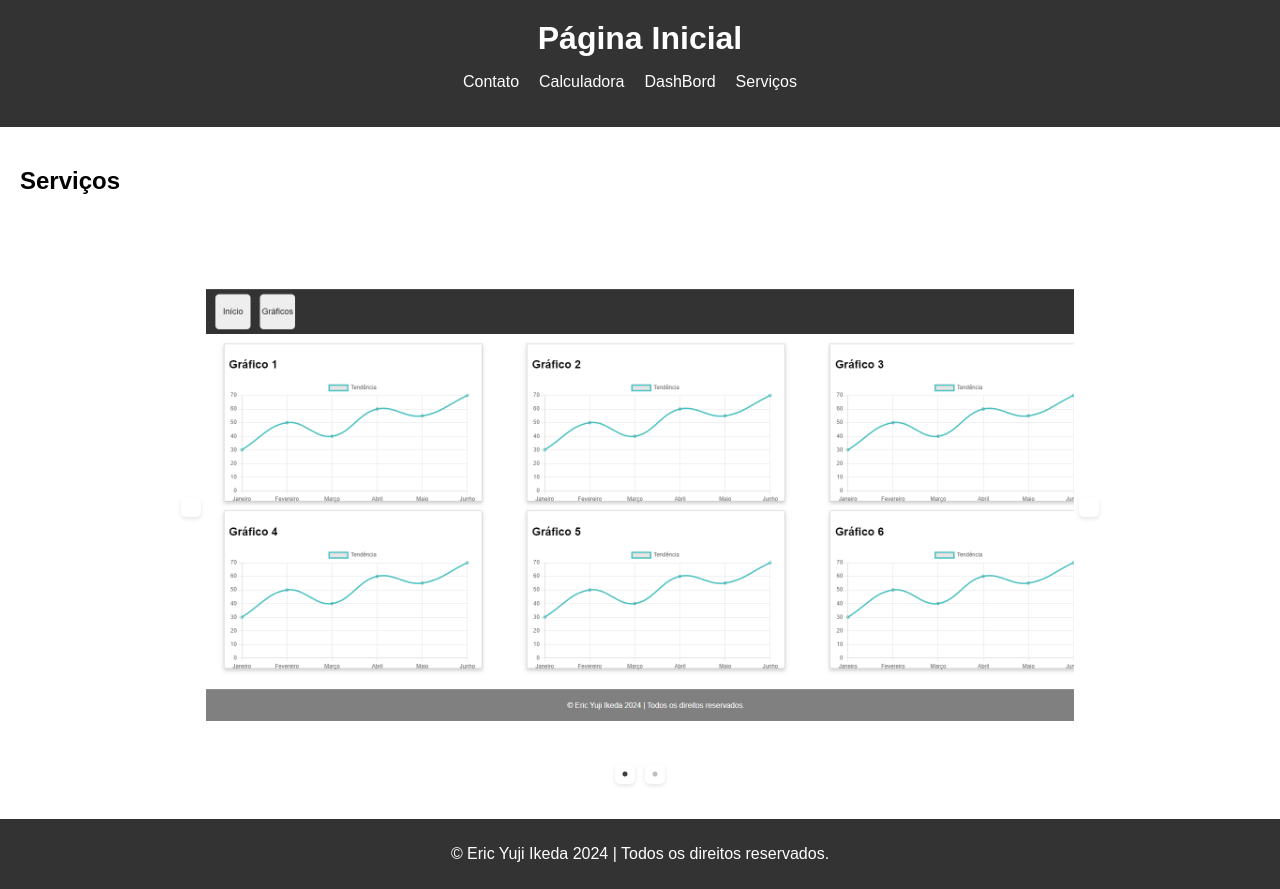
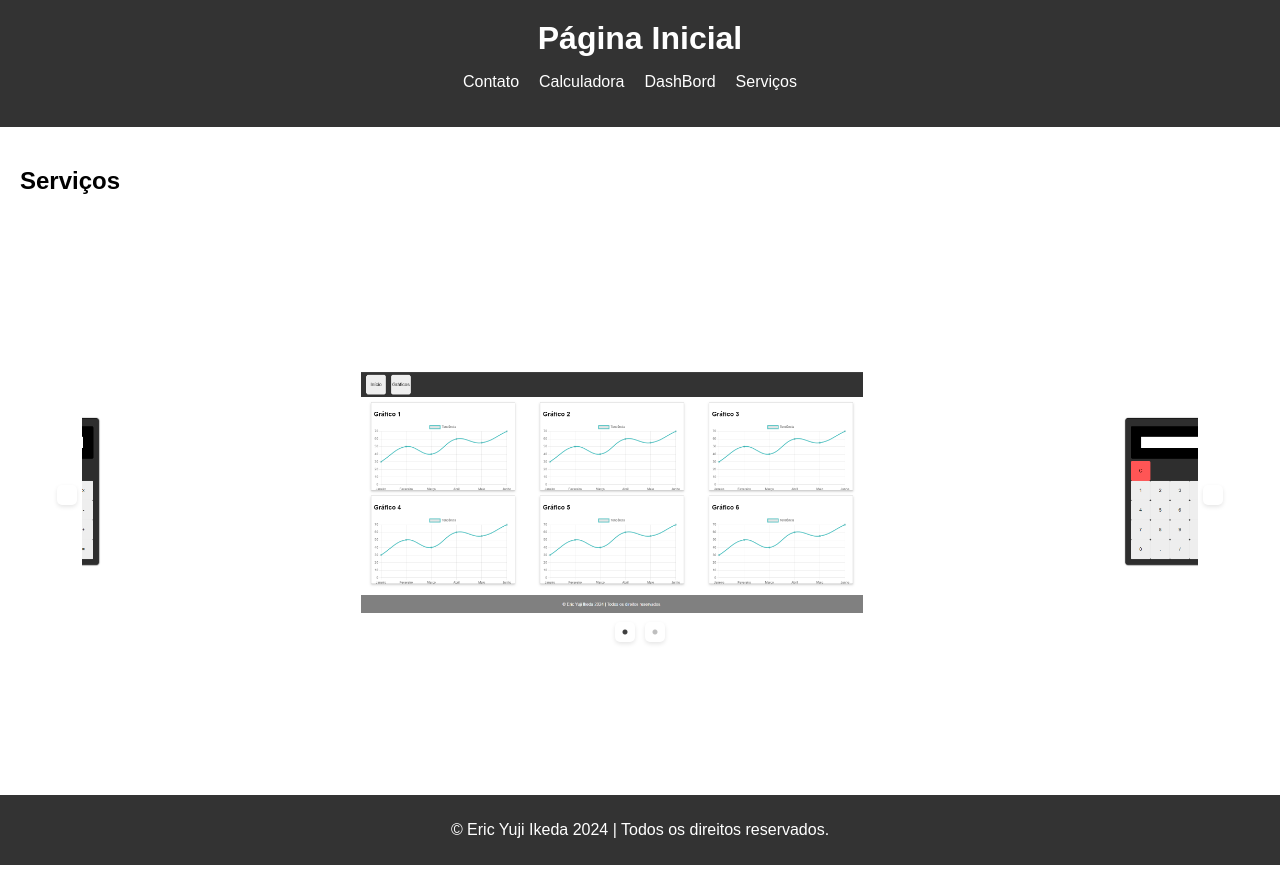
Before and after one commit to ikedayuji/Projeto_Solo_FrontEnd_React, a React (Create React App) app: page / in a window 1280 px wide. After the commit the page ends 865 px from the top, so only its background shows below. Built offline with nearby package versions, Linux system fonts and the light colour scheme.

Commit message:
Projeto v4.1 - Melhoria no Carrossel

```diff
--- a/src/App.js
+++ b/src/App.js
@@ -40,6 +40,8 @@ const App = () => {
     speed: 500,
     slidesToShow: 1,
     slidesToScroll: 1,
+    centerMode: true, // Adicionando o centerMode para centralizar as imagens
+    centerPadding: '25%', // Ajustando o espaçamento central das imagens
   };
 
   const images = [
@@ -51,7 +53,7 @@ const App = () => {
     display: 'flex',
     justifyContent: 'center',
     alignItems: 'center',
-    minHeight: '400px', // Definindo a altura mínima da seção de serviços
+    minHeight: '500px', // Definindo a altura mínima da seção de serviços
   };
 
   return (
@@ -79,20 +81,19 @@ const App = () => {
 
             <section id="servicos" className="section">
               <div style={centerSliderStyle}>
-                <div style={{ width: '70%' }}>
+                <div style={{ width: '90%' }}> {/* Reduzindo a largura para diminuir a área do carrossel */}
                   <h2></h2>
                   <Slider {...settings}>
                     {images.map((image, index) => (
-                      <div key={index} style={{ display: 'flex', justifyContent: 'center' }}>
+                      <div key={index}>
                         <img
                           src={image}
                           alt={`Imagem ${index}`}
-                          style={{ width: '900px', height: '500px', objectFit: 'contain' }}
+                          style={{ width: '90%', height: 'auto', objectFit: 'contain' }} // Ajustando o estilo das imagens
                         />
                       </div>
                     ))}
                   </Slider>
-
                 </div>
               </div>
             </section>
```
